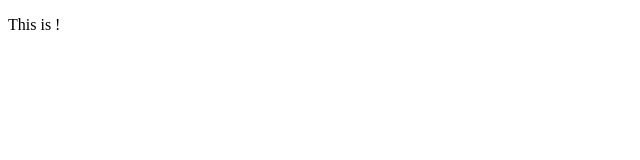
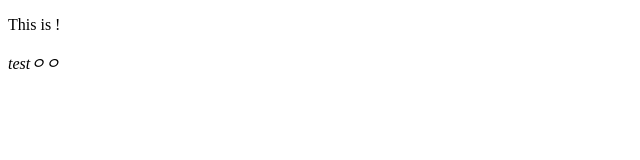
Before and after one commit to 21-117/21-117.github.io, a plain HTML site: page index.html in a window 1280 px wide. Shown: the full height of the page, 0-640 px from the left. Drawn offline with Linux system fonts and the light colour scheme.

Commit message:
Update index.html

```diff
--- a/index.html
+++ b/index.html
@@ -8,8 +8,10 @@
 </head>
 <body>
   <p>This is !</p>
-  <footer class = "footer">
-
+  <footer>
+    <address>
+	testㅇㅇ<br>
+    </address>
   </footer>
 </body>
 </html>
```
